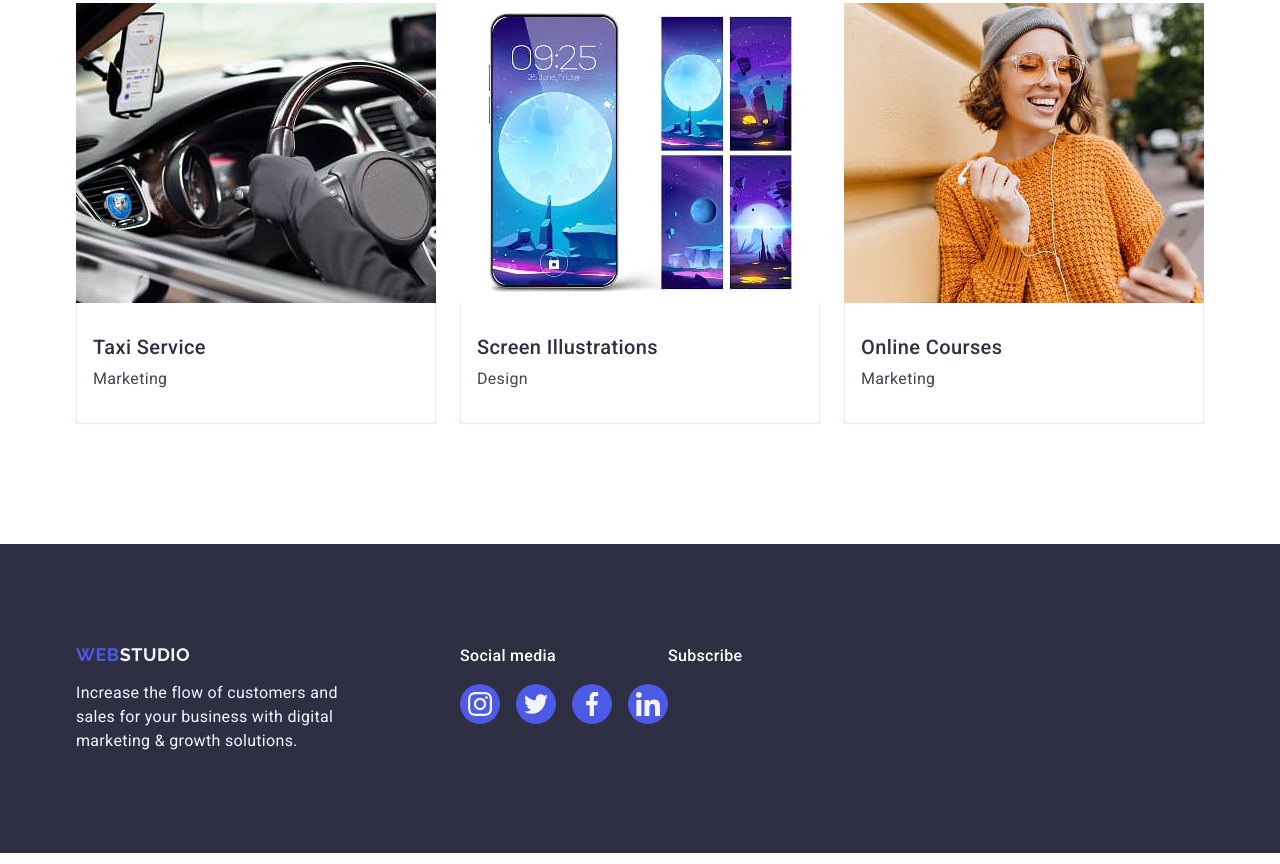
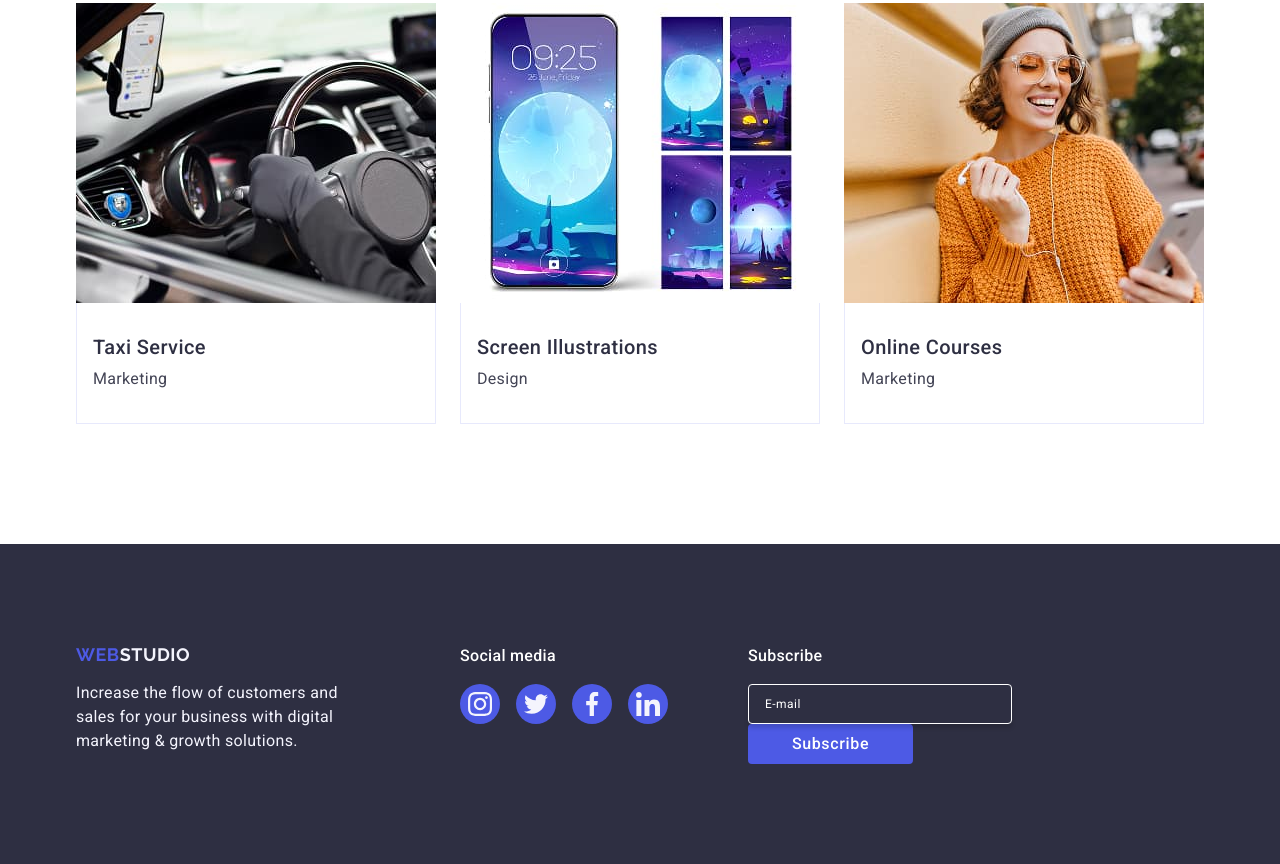
Before and after one commit to ham-dgl/goit-markup-hw-05, a plain HTML site: page index.html in a window 1280 px wide. Shown: the part 2615-3479 px from the top of the page. Drawn offline with nearby package versions, Linux system fonts and the light colour scheme.

Commit message:
Виправлення футеру

```diff
--- a/css/styles.css
+++ b/css/styles.css
@@ -409,6 +409,9 @@ li {
 .footer-media-link:focus {
 	background-color: #31d0aa;
 }
+.footer-input-container{
+	margin-left: 80px;
+}
 .footer-input-paragraph {
 	margin-bottom: 16px;
 	font-weight: 500;
@@ -421,6 +424,36 @@ li {
 	display: flex;
 	gap: 24px;
 }
-.footer-input-label {
-
+.footer-input-input {
+	width: 264px;
+	height: 40px;
+	border: 1px solid #ffffff;
+	background-color: transparent;
+	font-size: 12px;
+	line-height: 2;
+	letter-spacing: 0.04em;
+	padding-left: 16px;
+	box-shadow: 0px 4px 4px rgba(0, 0, 0, 0.15);
+	border-radius: 4px;
+	color: #ffffff;
 }
+.footer-input-input::placeholder {
+	color: #ffffff;
+}
+.footer-input-button {
+	min-width: 165px;
+	height: 40px;
+	display: flex;
+	justify-content: center;
+	align-items: center;
+	font-family: "Roboto", sans-serif;
+	font-size: 16px;
+	font-weight: 500;
+	line-height: 1.5;
+	letter-spacing: 0.04em;
+	color: #ffffff;
+	cursor: pointer;
+	background-color: #4D5AE5;
+	border: none;
+	border-radius: 4px;
+}
--- a/index.html
+++ b/index.html
@@ -388,8 +388,11 @@
             <div class="footer-input-container">
                 <p class="footer-input-paragraph">Subscribe</p>
                 <form class="footer-input-form">
-                    <label class="footer-input-label"></label>
+                    <label class="footer-input-label">
+                        <input class="footer-input-input" type="email" name="email" placeholder="E-mail" required>
+                    </label>
                 </form>
+                <button class="footer-input-button" type="submit">Subscribe</button>
             </div>
         </div>
     </footer>
```
